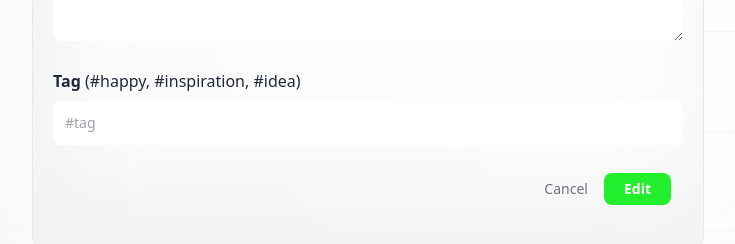
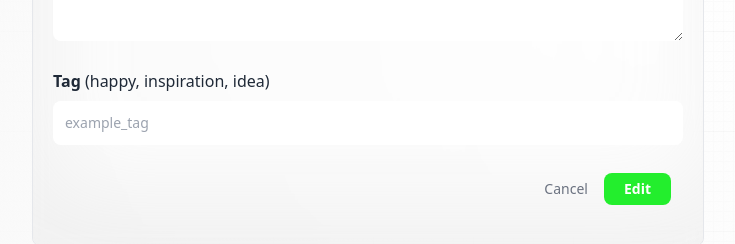
Before and after one commit to MichaelTeida/expressay, a Next.js app: page /edit-entry in a window 1280 px wide. Shown: the part 474-718 px from the top of the page, without its empty margins (32-767 px from the left). Built offline with nearby package versions, Linux system fonts and the light colour scheme; no server answers.

Commit message:
feat(profile): add deleteEntry functionality (working)

```diff
--- a/app/profile/page.jsx
+++ b/app/profile/page.jsx
@@ -31,7 +31,24 @@ const MyProfile = () => {
   const handleEdit = (post) => {
     router.push("/edit-entry?id=" + post._id);
   };
-  const handleDelete = async (post) => {};
+  const handleDelete = async (post) => {
+    const confirmed = confirm("Are you sure you want to delete this post?");
+
+    if (confirmed) {
+      try {
+        await fetch(`/api/entry/${post._id.toString()}`, {
+          method: "DELETE",
+        });
+        const filteredPosts = posts.filter(
+          (filteredPost) => filteredPost._id !== post._id,
+        );
+        console.log(filteredPosts);
+        setPosts(filteredPosts);
+      } catch (error) {
+        console.error(error);
+      }
+    }
+  };
 
   return (
     <Profile
--- a/components/EntryCard.jsx
+++ b/components/EntryCard.jsx
@@ -54,7 +54,7 @@ const EntryCard = ({ post, handleEdit, handleDelete, handleTagClick }) => {
           className="text-sm green_gradient cursor-pointer"
           onClick={() => handleTagClick && handleTagClick(post.tag)}
         >
-          {post.tag}
+          #{post.tag}
         </p>
         {session?.user.id === post.creator._id && pathName === "/profile" && (
           <div className="flex flex-row gap-4">
--- a/components/Form.jsx
+++ b/components/Form.jsx
@@ -29,13 +29,12 @@ const Form = ({ type, post, setPost, submitting, handleSubmit }) => {
         </label>
         <label>
           <span className="font-semibold text-base text-gray-800">
-            Tag{" "}
-            <span className="font-light">(#happy, #inspiration, #idea)</span>
+            Tag <span className="font-light">(happy, inspiration, idea)</span>
           </span>
           <input
             value={post.tag}
             onChange={(e) => setPost({ ...post, tag: e.target.value })}
-            placeholder="#tag"
+            placeholder="example_tag"
             required
             className="form_input"
           />
```
